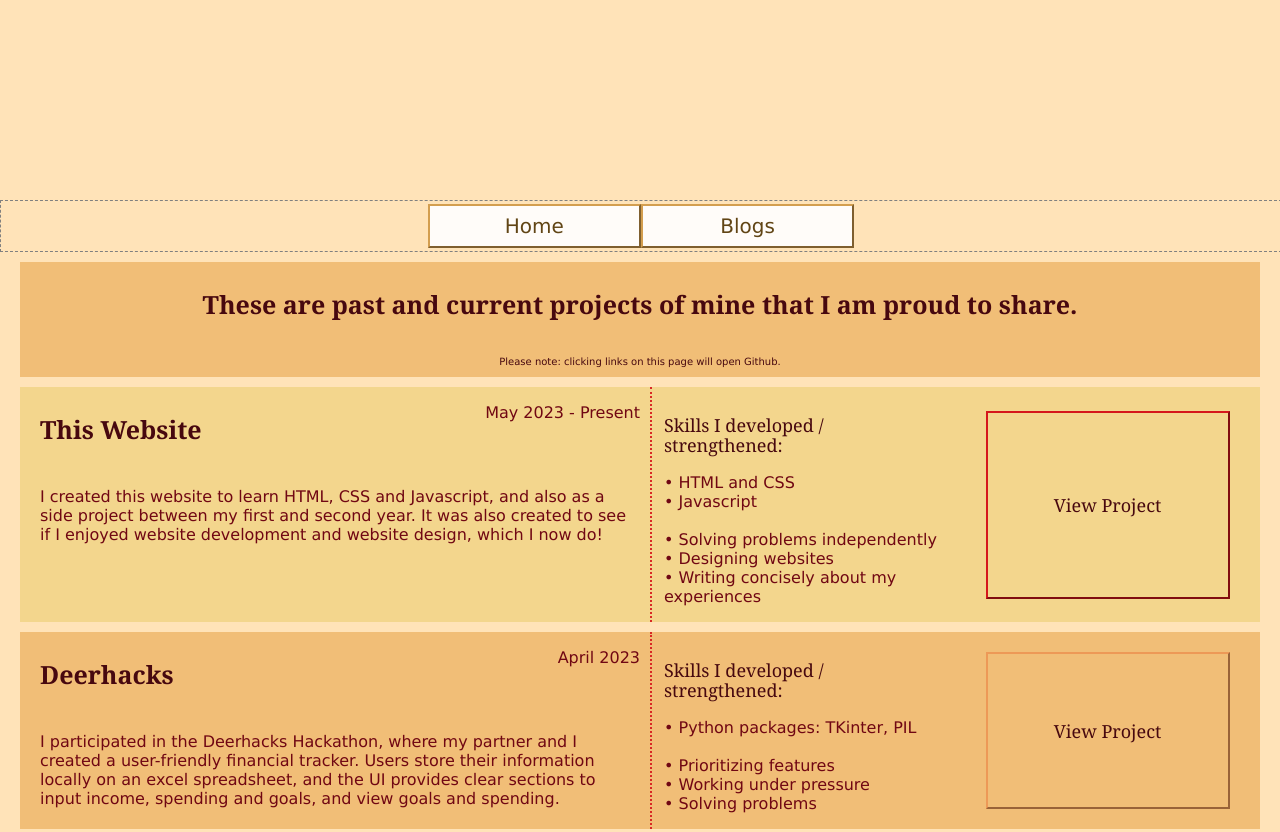
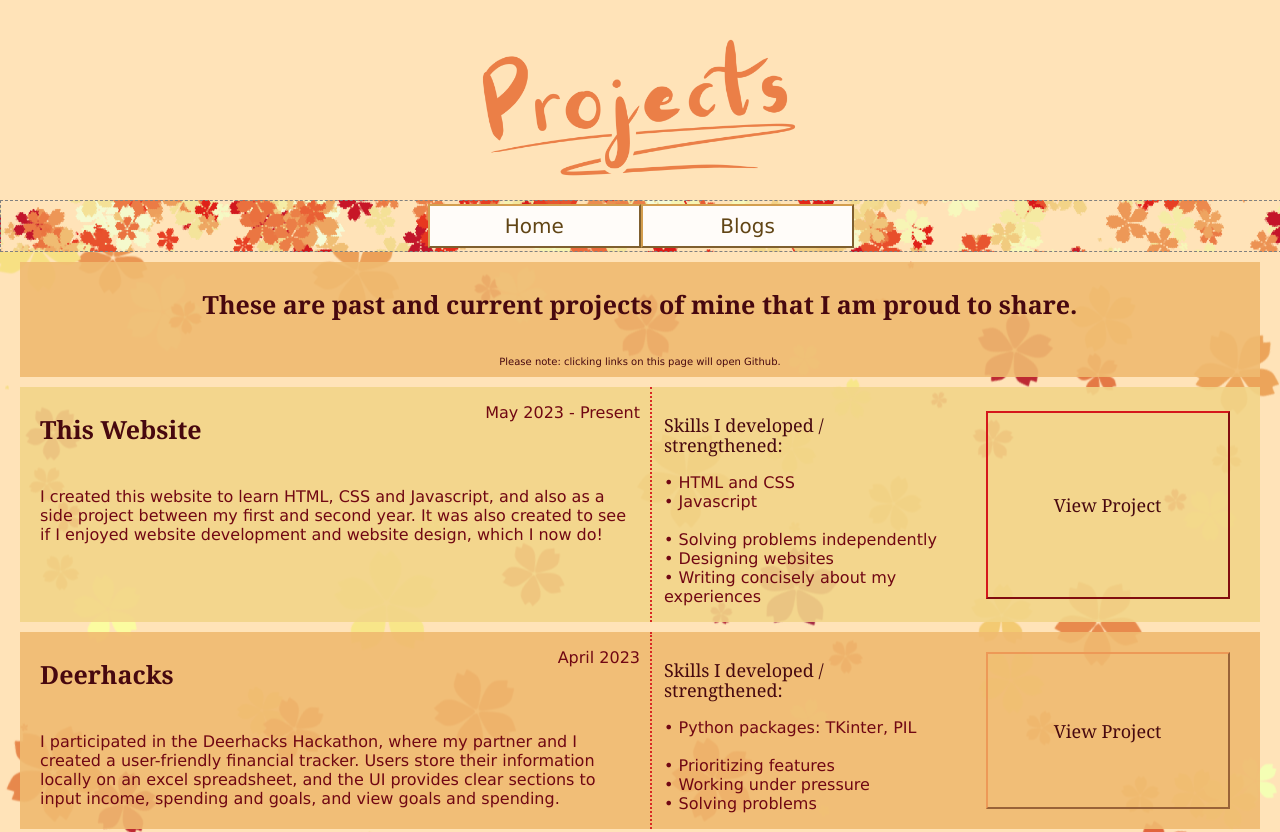
Before and after one commit to AmberLynnR33/AmberLynnR33.github.io, a plain HTML site: page html/projects_page.html in a window 1280 px wide. Shown: the top 832 px of the page. Drawn offline with Linux system fonts and the light colour scheme.

Commit message:
Fixed file path for headers and background

```diff
--- a/css/header_styles.css
+++ b/css/header_styles.css
@@ -3,13 +3,13 @@ html, body {
 
 }
 .header-section {
-    background-image: url("images/welcome_banner.png");
+    background-image: url("../images/welcome_banner.png");
 }
 .header-section-blog {
-    background-image: url("images/blog_header.PNG");
+    background-image: url("../images/blog_header.PNG");
 }
 .header-section-projects {
-    background-image: url("images/projects_header.PNG");
+    background-image: url("../images/projects_header.PNG");
 }
 .header-section, .header-section-blog, .header-section-projects {
     background-color: rgb(255, 227, 184);
@@ -22,7 +22,7 @@ html, body {
     height: 50px;
     width: 100%;
     background-color: rgb(255, 227, 184);
-    background-image: url("images/menu_bar.png");
+    background-image: url("../images/menu_bar.png");
     background-position: center;
     background-repeat: repeat-x;
     background-size: cover;
@@ -64,7 +64,7 @@ html, body {
 }
 .background {
     background-color: rgb(255, 227, 184);
-    background-image: url("images/background_main.png");
+    background-image: url("../images/background_main.png");
     background-repeat: repeat-y;
     background-repeat: repeat-x;
     background-position: center;
```
